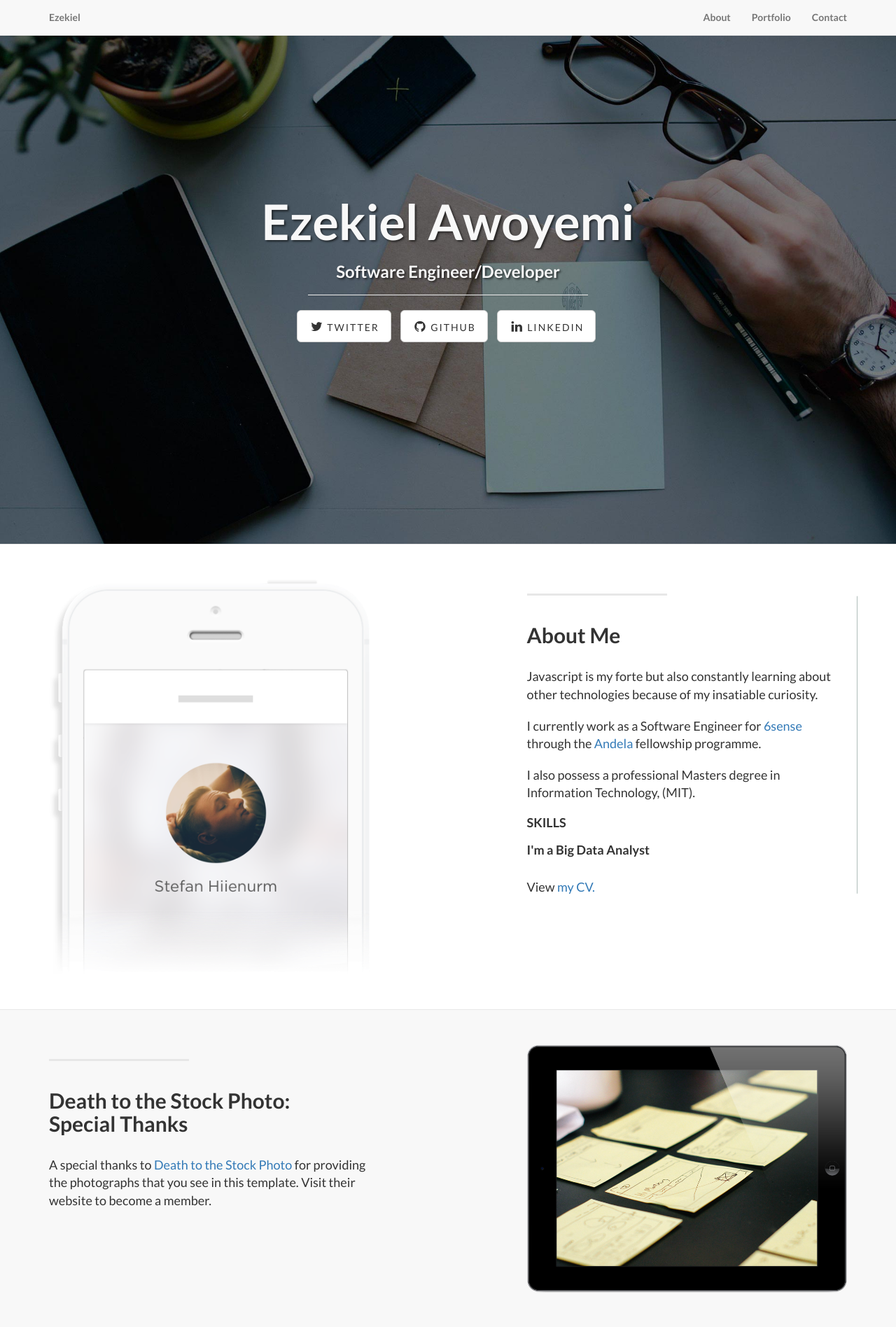
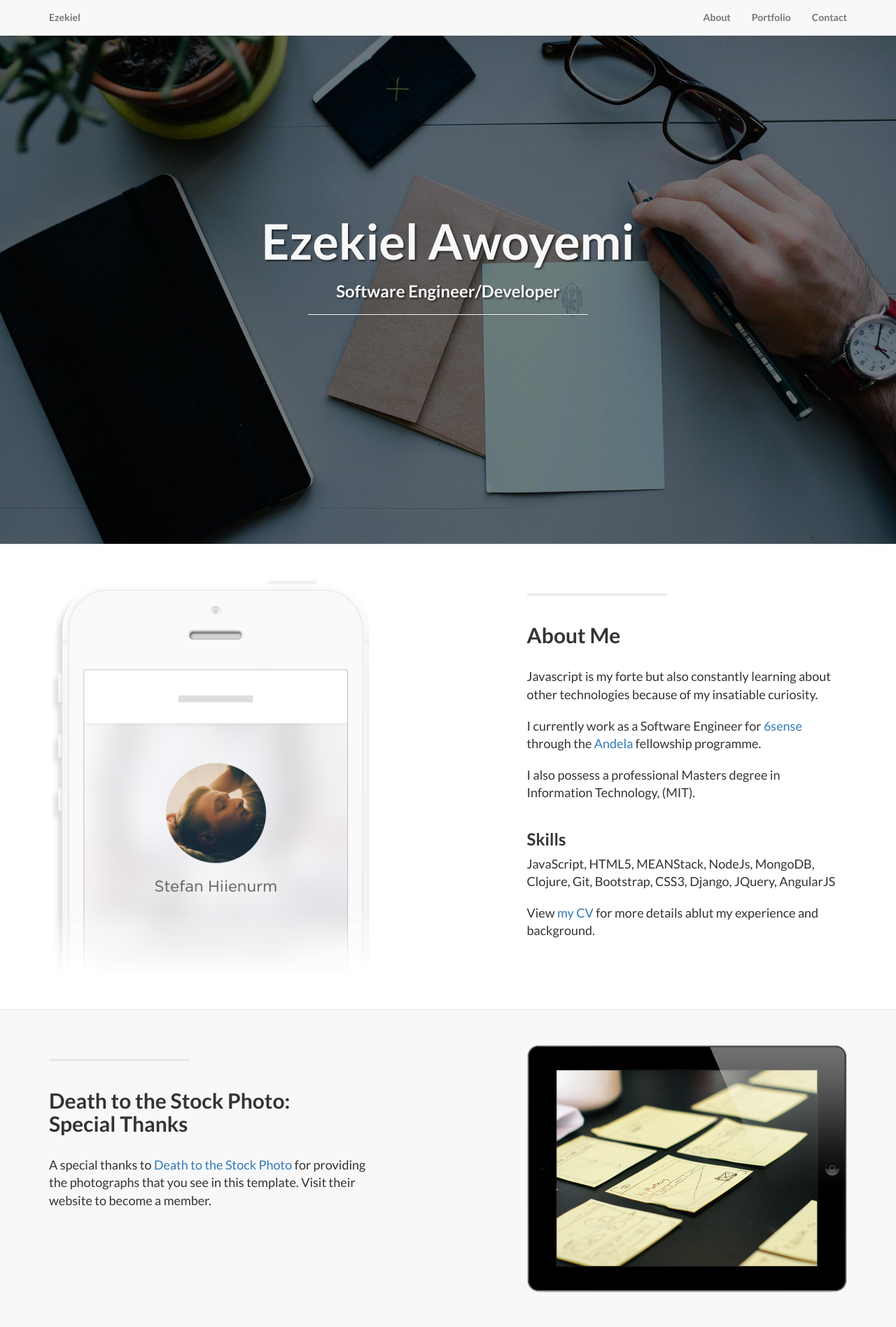
Before and after one commit to tolu-ezekiel/portfoliov2, a PHP site: page / in a window 1280 px wide. Shown: the top 1896 px of the page at 70% size. Run offline with PHP 8.4, Linux system fonts and the light colour scheme.

Commit message:
update about me

```diff
--- a/css/landing-page.css
+++ b/css/main.css
@@ -57,6 +57,11 @@ h6 {
     position: relative;
     padding-top: 20%;
     padding-bottom: 20%;
+}
+#contact-message {
+    position: relative;
+    padding-top: 10%;
+    padding-bottom: 10%;
 }
 
 .intro-message > h1 {
--- a/index.html
+++ b/index.html
@@ -14,7 +14,7 @@
     <!-- Bootstrap Core CSS -->
     <link href="css/bootstrap.min.css" rel="stylesheet">
     <!-- Custom CSS -->
-    <link href="css/landing-page.css" rel="stylesheet">
+    <link href="css/main.css" rel="stylesheet">
     <!-- Custom Fonts -->
     <link href="font-awesome/css/font-awesome.min.css" rel="stylesheet" type="text/css">
     <link href="http://fonts.googleapis.com/css?family=Lato:300,400,700,300italic,400italic,700italic" rel="stylesheet" type="text/css">
@@ -62,32 +62,30 @@
 
 
     <!-- Header -->
-    <a name="about"></a>
     <div class="intro-header">
-        <div class="container">
+        <div class="">
             <div class="row">
                 <div class="col-lg-12">
                     <div class="intro-message">
                         <h1>Ezekiel Awoyemi</h1>
                         <h3>Software Engineer/Developer</h3>
                         <hr class="intro-divider">
-                        <ul class="list-inline intro-social-buttons">
-                            <li>
-                                <a href="https://twitter.com/tolu_ezekiel" class="btn btn-default btn-lg"><i class="fa fa-twitter fa-fw"></i> <span class="network-name">Twitter</span></a>
-                            </li>
-                            <li>
-                                <a href="https://github.com/tolu-ezekiel" class="btn btn-default btn-lg"><i class="fa fa-github fa-fw"></i> <span class="network-name">Github</span></a>
-                            </li>
-                            <li>
-                                <a href="https://ng.linkedin.com/in/awoyemiezekiel" class="btn btn-default btn-lg"><i class="fa fa-linkedin fa-fw"></i> <span class="network-name">Linkedin</span></a>
-                            </li>
-                        </ul>
+
+      <!--                   <h3 class="cd-headline letters type">
+                            <span class="cd-words-wrapper">
+                              <b class="is-visible">I'm a Software Developer,</b>
+                              <b>I'm a Big Data Analyst</b>
+                              <b>I'm a Software Designer</b>
+                            </span>
+                        </h3> -->
+
                     </div>
                 </div>
             </div>
         </div>
     </div>
 
+    <a name="about"></a>
     <div class="content-section-b">
         <div class="container">
             <div class="row">
@@ -98,15 +96,11 @@
                     <p class="lead">Javascript is my forte but also constantly learning about other technologies because of my insatiable curiosity.</p>
                     <p class="lead">I currently work as a Software Engineer for <a target="_blank" href="http://www.6sense.com/about-us/team/ezekiel-awoyemi">6sense</a> through the <a target="_blank" href="http://www.andela.com">Andela</a> fellowship programme.</p>
                     <p class="lead">I also possess a professional Masters degree in Information Technology, (MIT).</p>
-                    <h4 class="cd-headline letters type">
-                        <span>SKILLS</span><br><br>
-                        <span class="cd-words-wrapper">
-                          <b class="is-visible">I'm a Software Developer,</b>
-                          <b>I'm a Big Data Analyst</b>
-                          <b>I'm a Software Designer</b>
-                        </span>
-                    </h4><br>
-                    <p class="lead">View <a target="_blank" href="http://www.6sense.com/about-us/team/ezekiel-awoyemi">my CV.</a></p>
+                    <div class="clearfix"></div>
+                    <h3>Skills</h3>
+                    <p class="lead">JavaScript, HTML5, MEANStack, NodeJs, MongoDB, Clojure, Git, Bootstrap, CSS3, Django, JQuery, AngularJS</p>
+                    <div class="clearfix"></div>
+                    <p class="lead">View <a target="_blank" href="http://www.6sense.com/about-us/team/ezekiel-awoyemi">my CV</a> for more details ablut my experience and background.</p>
                 </div>
                 <div class="col-lg-5 col-sm-pull-6  col-sm-6">
                     <img class="img-responsive" src="img/about_me.png" alt="">
@@ -170,7 +164,7 @@
         <div class="container">
             <div class="row">
                 <div class="col-lg-12">
-                    <div class="intro-message">
+                    <div id="contact-message" class="intro-message">
                         <h1>Contact Me</h1>
                         <h3>waiting to hear from you...</h3>
                         <hr class="intro-divider">
@@ -214,7 +208,7 @@
                             <a href="#contact">Contact</a>
                         </li>
                     </ul>
-                    <p class="copyright text-muted small">Copyright &copy; Your Company 2014. All Rights Reserved</p>
+                    <p class="copyright text-muted small">Copyright &copy; Ezekiel Awoyemi 2016.</p>
                 </div>
             </div>
         </div>
```
